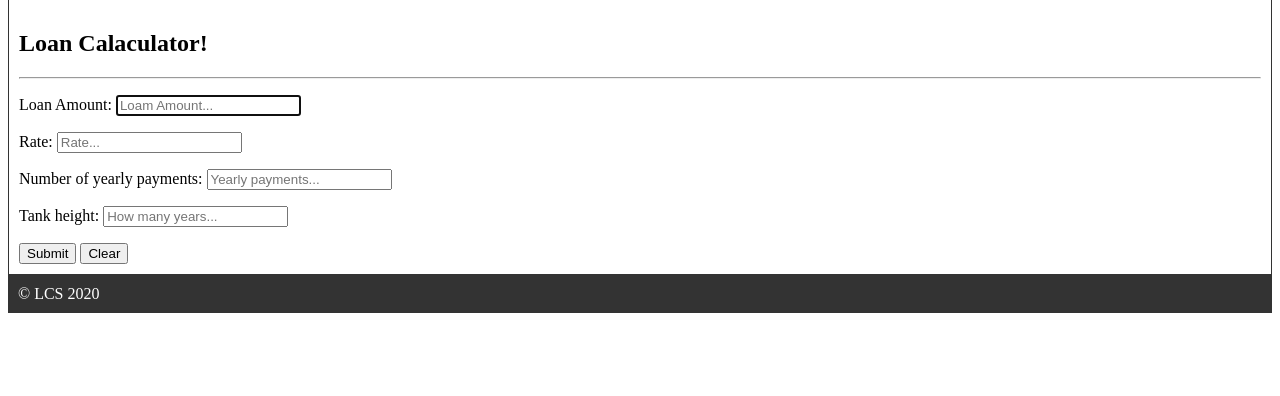
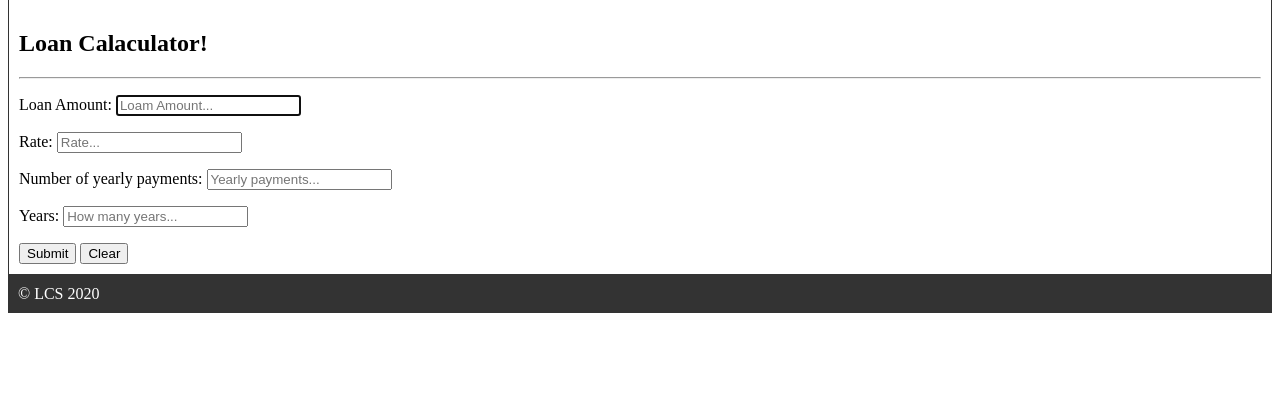
Before and after one commit to andrewjatnieks/LoanCalc, a Flask app: template templates/estimate.html in a window 1280 px wide. Shown: the part 155-551 px from the top of the page. Run offline with Flask 2, Linux system fonts and the light colour scheme; the template is opened without the code that fills it, so the values that code supplies are empty.

Commit message:
name change

```diff
--- a/templates/estimate.html
+++ b/templates/estimate.html
@@ -27,7 +27,7 @@
 	</p>
 	<p>
 		<label for="years">
-			Tank height:
+			Years:
 			<input type="text" name="years" id="years" placeholder="How many years..." required>
 		</label>
 	</p>
```
